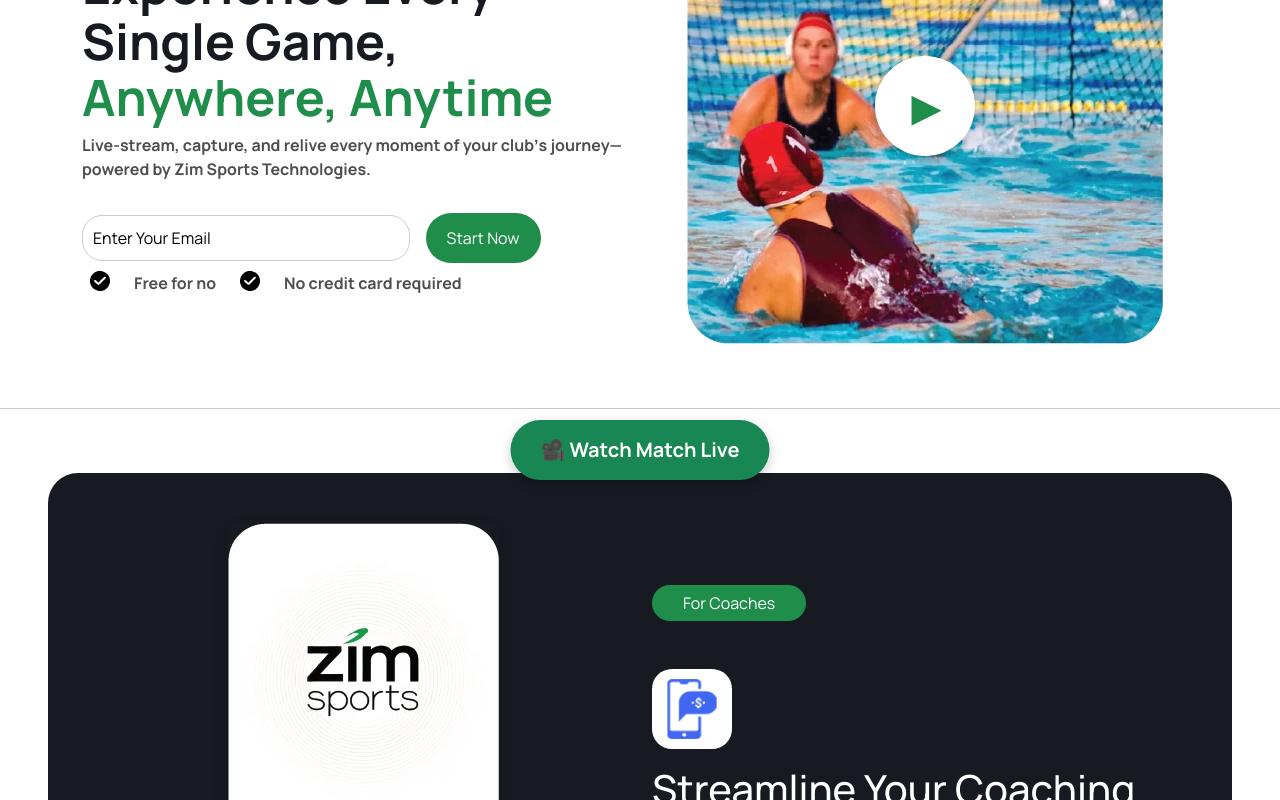
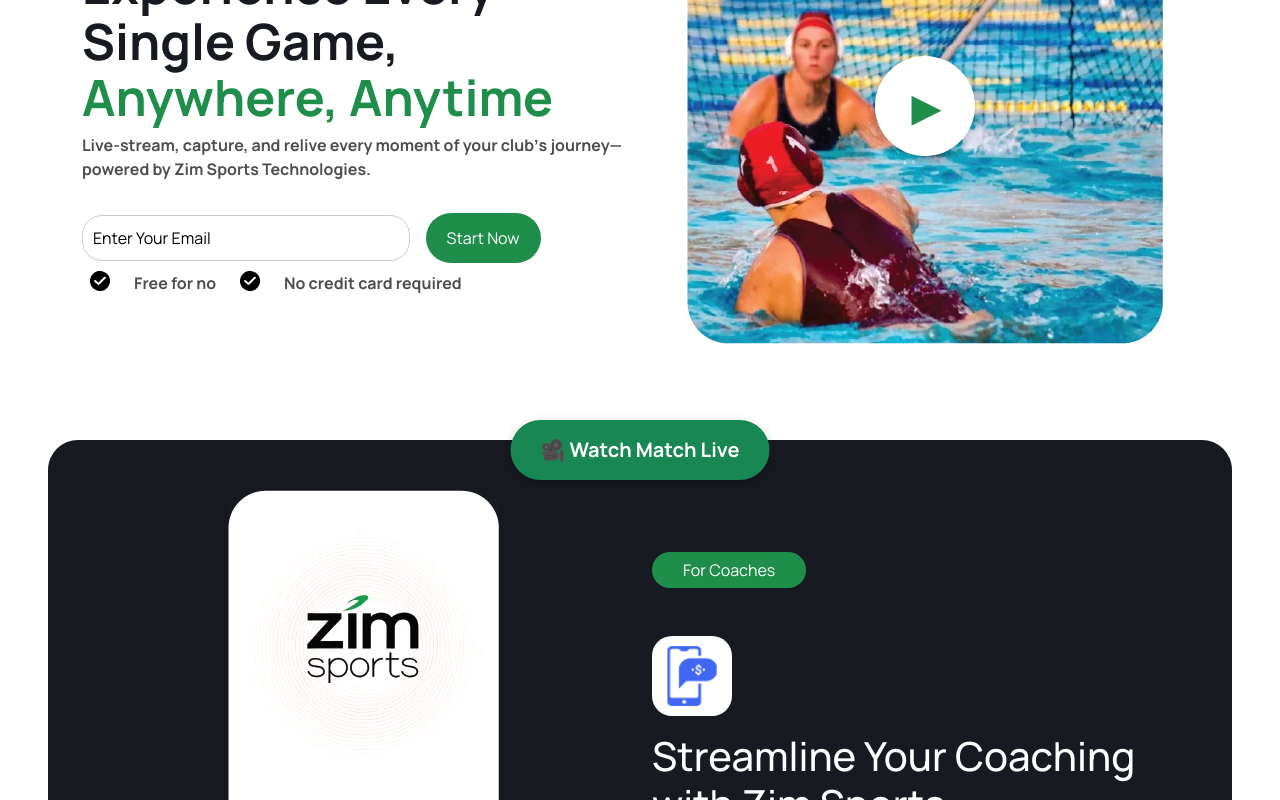
Before and after one commit to Zeeshanprojects/ZimSportsWebsite, a React (Vite) app in the folder zimsports/: page / in a window 1280 px wide. Shown: the part 300-1100 px from the top of the page. Built offline with nearby package versions, Linux system fonts and the light colour scheme; the HTML template or start-up script is replaced by a standard one.

Commit message:
code updated

```diff
--- a/zimsports/src/Pages/Home.jsx
+++ b/zimsports/src/Pages/Home.jsx
@@ -124,7 +124,6 @@ export default function Home() {
         </div>
       </div>
 
-      <hr />
       <div className="watch-live-btn text-center">
         <button type="button" className="btn btn-success btn-lg fw-bold">
           🎥 Watch Match Live
--- a/zimsports/src/assets/CSS/Home.css
+++ b/zimsports/src/assets/CSS/Home.css
@@ -1,4 +1,6 @@
-
+ .section {
+  scroll-margin-top: 100px; /* adjust to your navbar height */
+}
 .text-content {
   display: flex;
   flex-direction: column;
@@ -167,29 +169,7 @@ input {
   height: 12px;
   margin: 0 10px; /* left and right spacing */
 }
-/* .marquee-container {
-  overflow: hidden;
-  white-space: nowrap;
-  padding-top: 50px;
-  padding-bottom: 50px;
-  background-color: #16181d;
-}
 
-.marquee-content {
-  display: inline-block;
-  padding-left: 100%;
-  animation: scrollText 40s linear infinite;
-
-  font-size: 1.5rem;
-}
-
-.marquee-content span {
-  margin-right: 100px;
-  display: inline-block;
-  color: white !important;
-  font-size: 50px;
-  font-weight: bold;
-} */
 .marquee-container {
   overflow: hidden;
   transform: skewY(-2deg);
```
